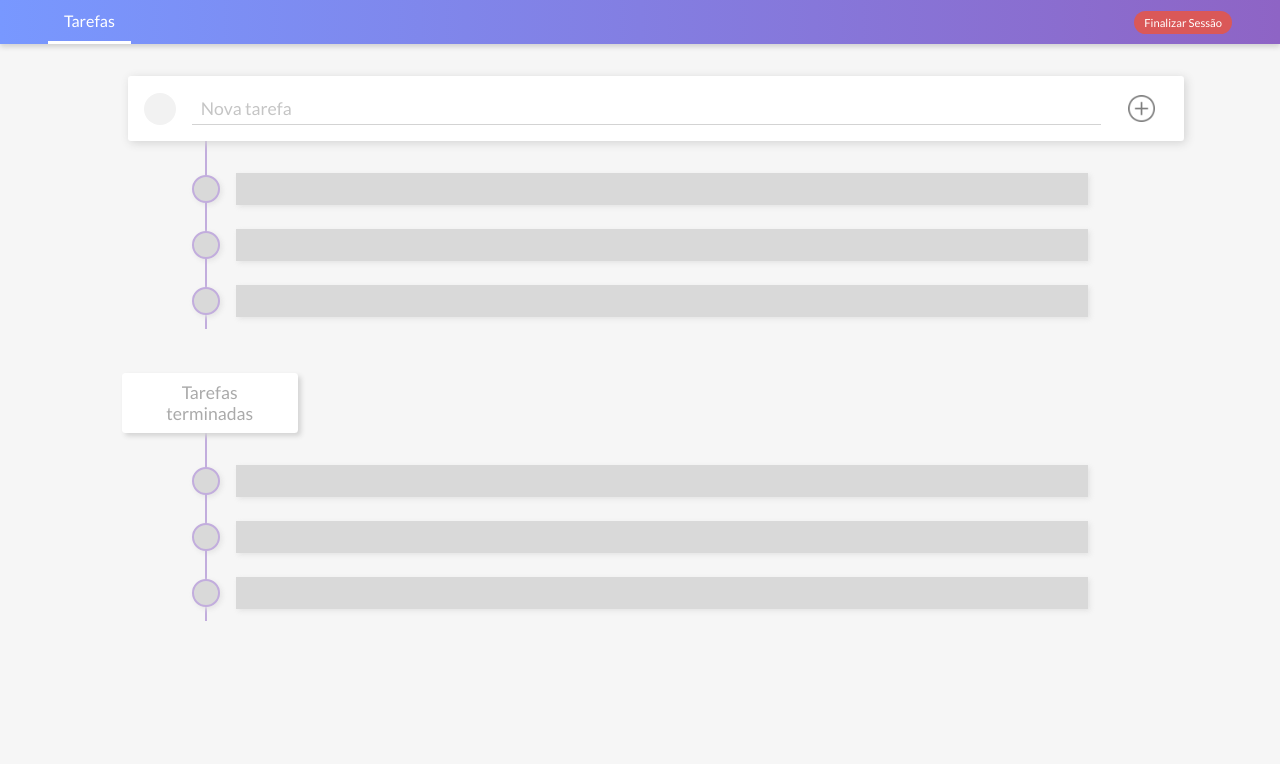
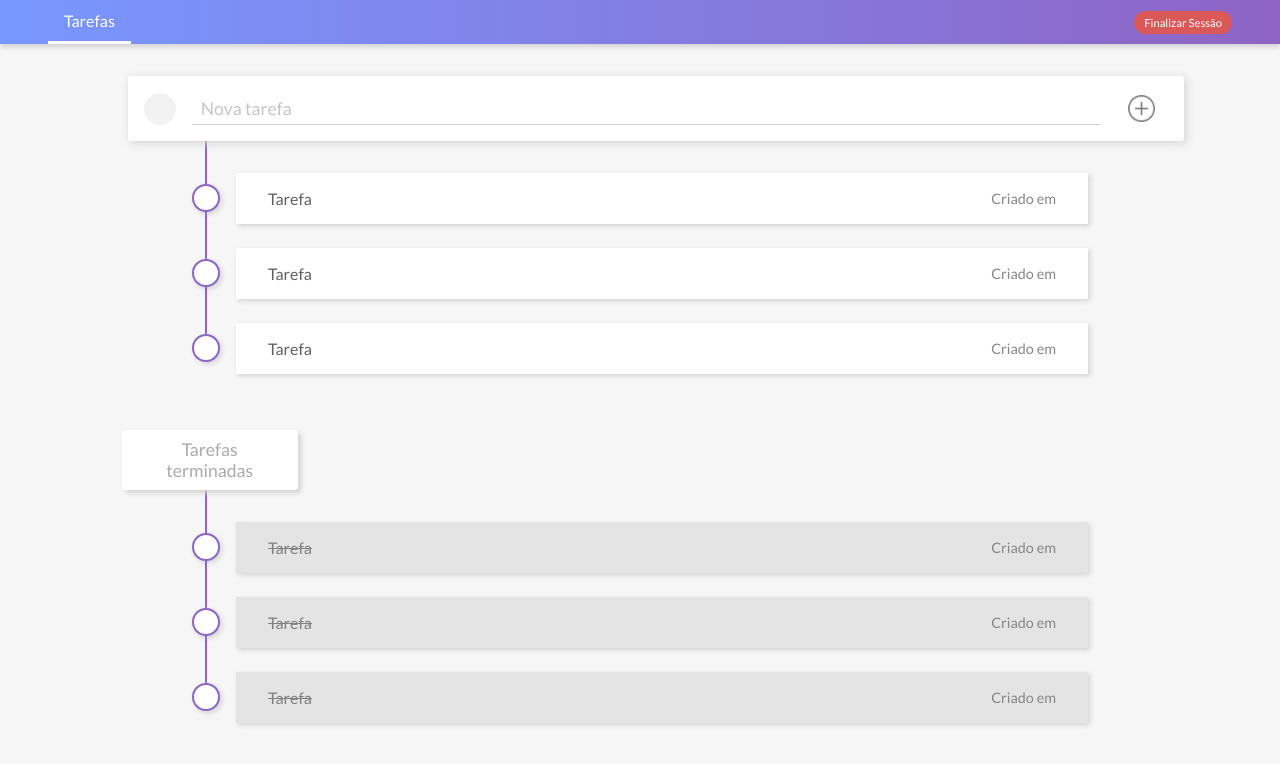
Before and after one commit to claudiojuniorr/front-end-ii-checkpoint-02, a plain HTML site: page src/pages/tarefas.html in a window 1280 px wide. Drawn offline with nearby package versions, Linux system fonts and the light colour scheme; some packages are replaced by stand-ins of ours; no server answers; sample sign-in values are in the browser's storage; a script that the page names is missing.

Commit message:
feat:updated-script-tarefas

```diff
--- a/src/pages/tarefas.html
+++ b/src/pages/tarefas.html
@@ -37,57 +37,55 @@
     </button>
   </form>
   <ul class="tarefas-pendentes">
-    <!-- <div id="skeleton"> -->
-    <div id="skeleton">
+    <!--<div id="skeleton">-->
       <li class="tarefa">
-        <div class="not-done"></div>
+        <div class="not-done">1</div>
         <div class="descricao">
-          <p class="nome"></p>
-          <p class="timestamp"></p>
+          <p class="nome">Tarefa</p>
+          <p class="timestamp">Criado em</p>
         </div>
       </li>
       <li class="tarefa">
-        <div class="not-done"></div>
+        <div class="not-done">2</div>
         <div class="descricao">
-          <p class="nome"></p>
-          <p class="timestamp"></p>
+          <p class="nome">Tarefa</p>
+          <p class="timestamp">Criado em</p>
         </div>
       </li>
       <li class="tarefa">
-        <div class="not-done"></div>
+        <div class="not-done">3</div>
         <div class="descricao">
-          <p class="nome"></p>
-          <p class="timestamp"></p>
+          <p class="nome">Tarefa</p>
+          <p class="timestamp">Criado em</p>
         </div>
       </li>
-    </div>
+    <!--</div>-->
   </ul>
   <h2 class="titulo-terminadas">Tarefas terminadas</h2>
   <ul class="tarefas-terminadas">
-    <!-- <div id="skeleton"> -->
-    <div id="skeleton">
+    <!--<div id="skeleton">-->
       <li class="tarefa">
-        <div class="not-done"></div>
+        <div class="not-done">1</div>
         <div class="descricao">
-          <p class="nome"></p>
-          <p class="timestamp"></p>
+          <p class="nome">Tarefa</p>
+          <p class="timestamp">Criado em</p>
         </div>
       </li>
       <li class="tarefa">
-        <div class="not-done"></div>
+        <div class="not-done">2</div>
         <div class="descricao">
-          <p class="nome"></p>
-          <p class="timestamp"></p>
+          <p class="nome">Tarefa</p>
+          <p class="timestamp">Criado em</p>
         </div>
       </li>
       <li class="tarefa">
-        <div class="not-done"></div>
+        <div class="not-done">3</div>
         <div class="descricao">
-          <p class="nome"></p>
-          <p class="timestamp"></p>
+          <p class="nome">Tarefa</p>
+          <p class="timestamp">Criado em</p>
         </div>
       </li>
-    </div>
+    <!--</div>-->
   </ul>
   <!-- ----------------------------- sweet alert ----------------------------- -->
   <script src="//cdn.jsdelivr.net/npm/sweetalert2@11"></script>
--- a/src/scripts/tarefas.js
+++ b/src/scripts/tarefas.js
@@ -4,8 +4,25 @@ const buttonCreateTaskRef = document.querySelector('#createTask')
 const pendingTasksRef = document.querySelector('.tarefas-pendentes')
 const finishedTasksRef = document.querySelector('.tarefas-terminadas')
 const inputNewTaskRef = document.querySelector('#novaTarefa')
-const buttonTask = document.querySelectorAll('.tarefa .not-done')
 
+const buttonTaskRef = document.querySelectorAll('#buttonTask')
+
+function addEventListenerTask(tarefa){
+    const taskUnfinishRef = document.querySelectorAll('.tarefas-pendentes .tarefa')
+    const taskFinishRef = document.querySelectorAll('.tarefas-terminadas .tarefa')
+
+    const arrayTaskUnfinishRef = Array.from(taskUnfinishRef)
+    arrayTaskUnfinishRef.map((item, index) => {
+        const taskRef = item.children[0]
+        taskRef.addEventListener('click', () => editTask(unfinishedTasks[index].id))
+    })
+
+    const arrayTaskFinishRef = Array.from(taskFinishRef)
+    arrayTaskFinishRef.map((item, index) => {
+        const taskRef = item.children[0]
+        taskRef.addEventListener('click', () => deleteTask(finishedTasks[index].id))
+    })
+}
 
 var tarefa = {
     description: '',
@@ -15,6 +32,7 @@ var tarefa = {
 var finishedTasks = []
 
 var unfinishedTasks = []
+
 
 
 function inputTask(task){
@@ -35,9 +53,8 @@ function taskView(array, element){
     for (let taskValue of array){
         element.innerHTML += `
         <li class="tarefa">
-            <div class="not-done">${taskValue.id}</div>
+            <div class="not-done" id="buttonTask"></div>
             <div class="descricao">
-                <p>ID:${taskValue.id}</p>
                 <p class="nome">${taskValue.description}</p>
                 <p class="timestamp"><span class="material-symbols-outlined">calendar_month</span>
                 ${formatDate(taskValue.createdAt)}</p>
@@ -84,6 +101,7 @@ function getTarefas(){
                         sortArray(finishedTasks)
                         taskView(unfinishedTasks, pendingTasksRef)
                         taskView(finishedTasks, finishedTasksRef)
+                        addEventListenerTask(inputNewTaskRef)
                     }
                 )
         }
```
